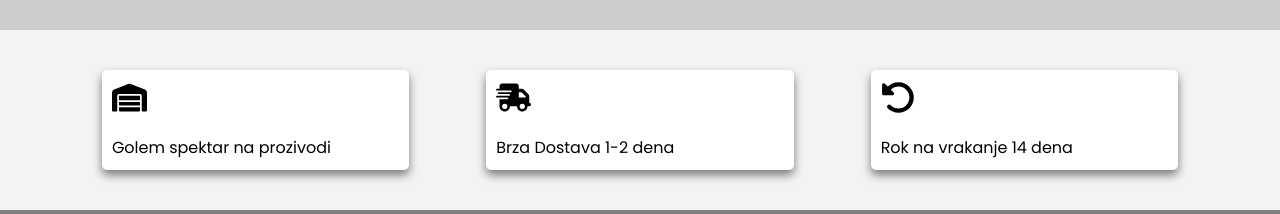
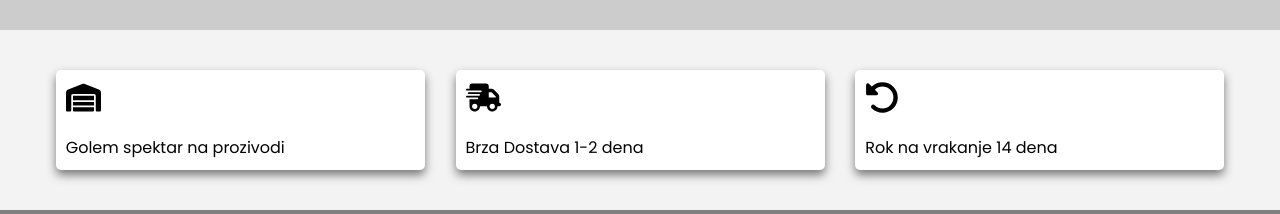
Before and after one commit to Riste05/autoparts, a React (Vite) app: page / in a window 1280 px wide. Shown: the part 3391-3605 px from the top of the page. Built offline with nearby package versions, Linux system fonts and the light colour scheme.

Commit message:
update component

```diff
--- a/src/component/infoPurchase/infopurchase.module.css
+++ b/src/component/infoPurchase/infopurchase.module.css
@@ -9,7 +9,7 @@
 .item {
   background-color: var(--whitecol);
   padding: 10px;
-  flex-basis: 25%;
+  flex-basis: 30%;
   border-radius: 5px;
   box-shadow: var(--boxshadow);
 }
```
